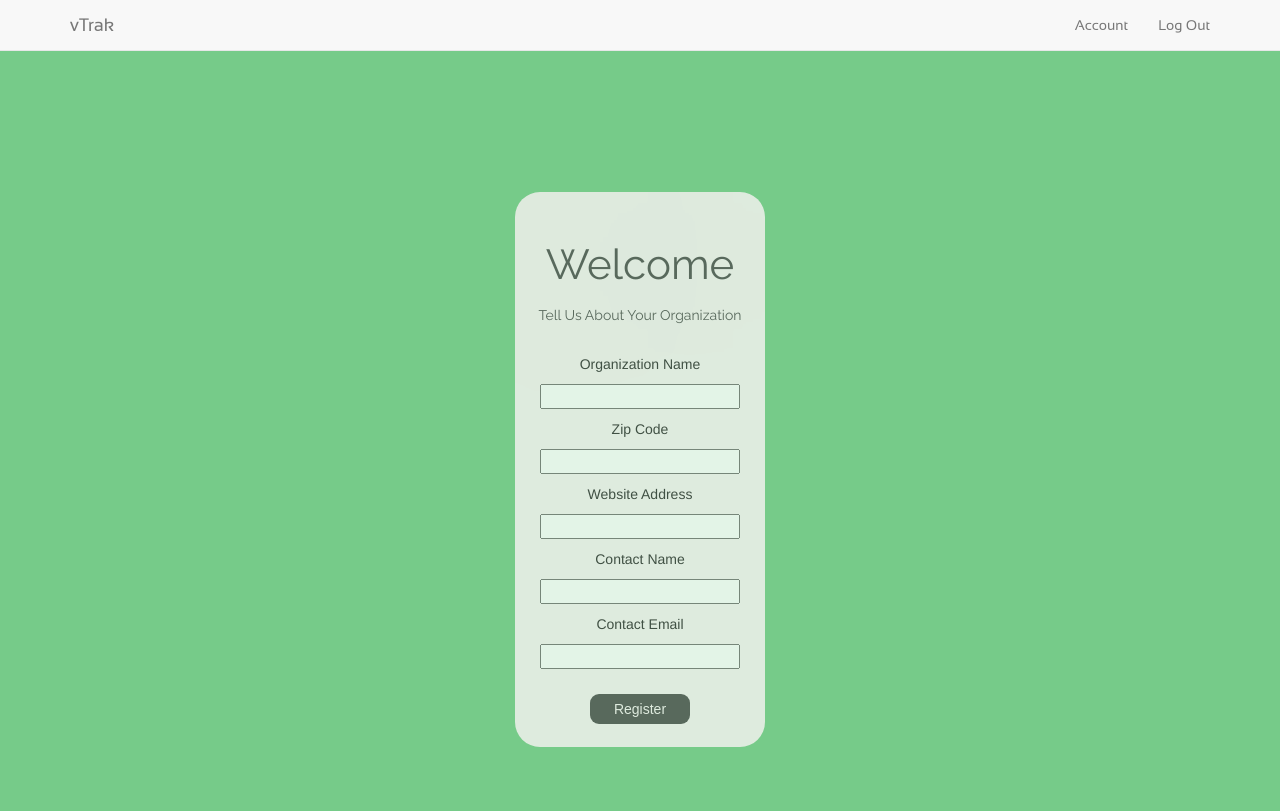
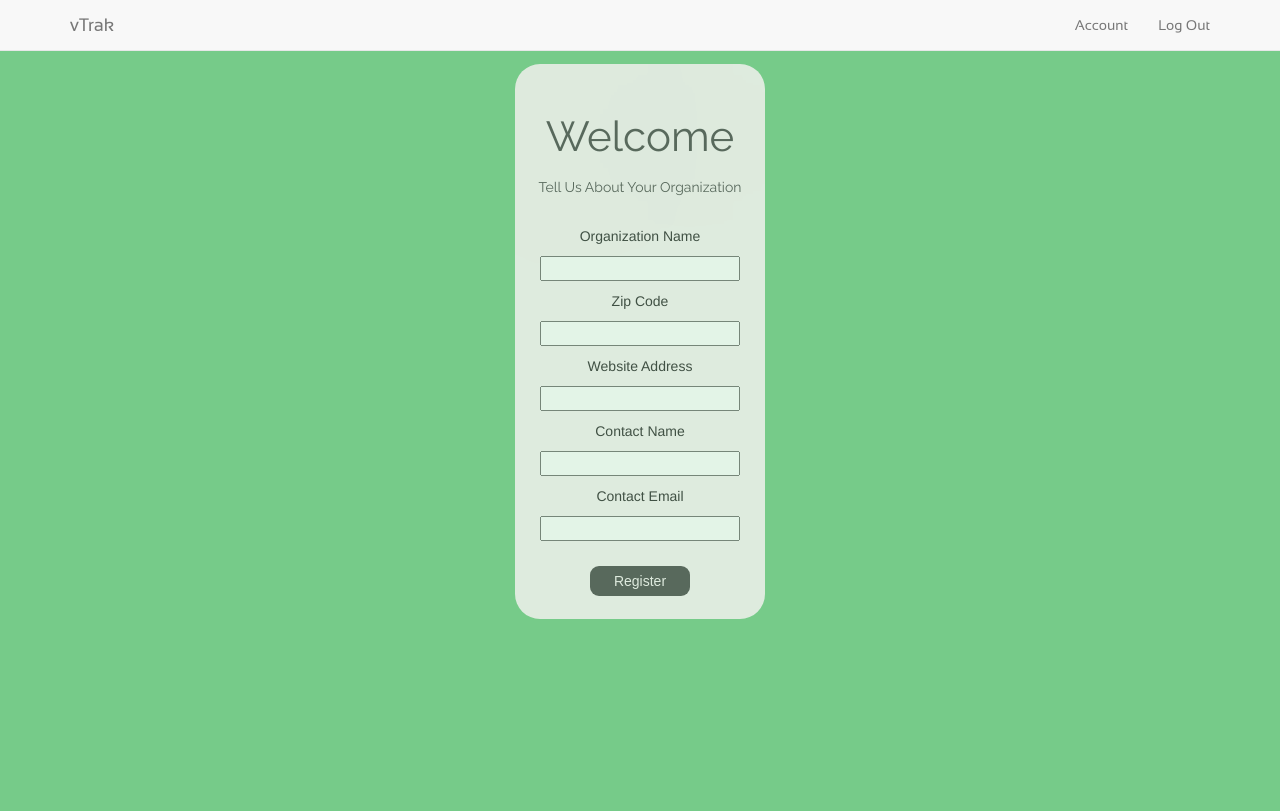
Before and after one commit to rsera/CommunityServiceTracker, a PHP site: page /orgreg.html in a window 1280 px wide. After the commit the page ends 619 px from the top, so only its background shows below. Run offline with PHP 8.4, Linux system fonts and the light colour scheme.

Commit message:
orgreg visuals updated

```diff
--- a/CSS/signUp.css
+++ b/CSS/signUp.css
@@ -48,13 +48,12 @@
 	text-shadow: 0px 0px 300px #000;
 }
 
-
 .orgRegPage {
 	height: 100%;
 	width: 100%;
 	position: center;
 	display: table;
-	padding-top: 15%;
+	padding-top: 5%;
     padding-bottom: 5%;
 }
 
```
